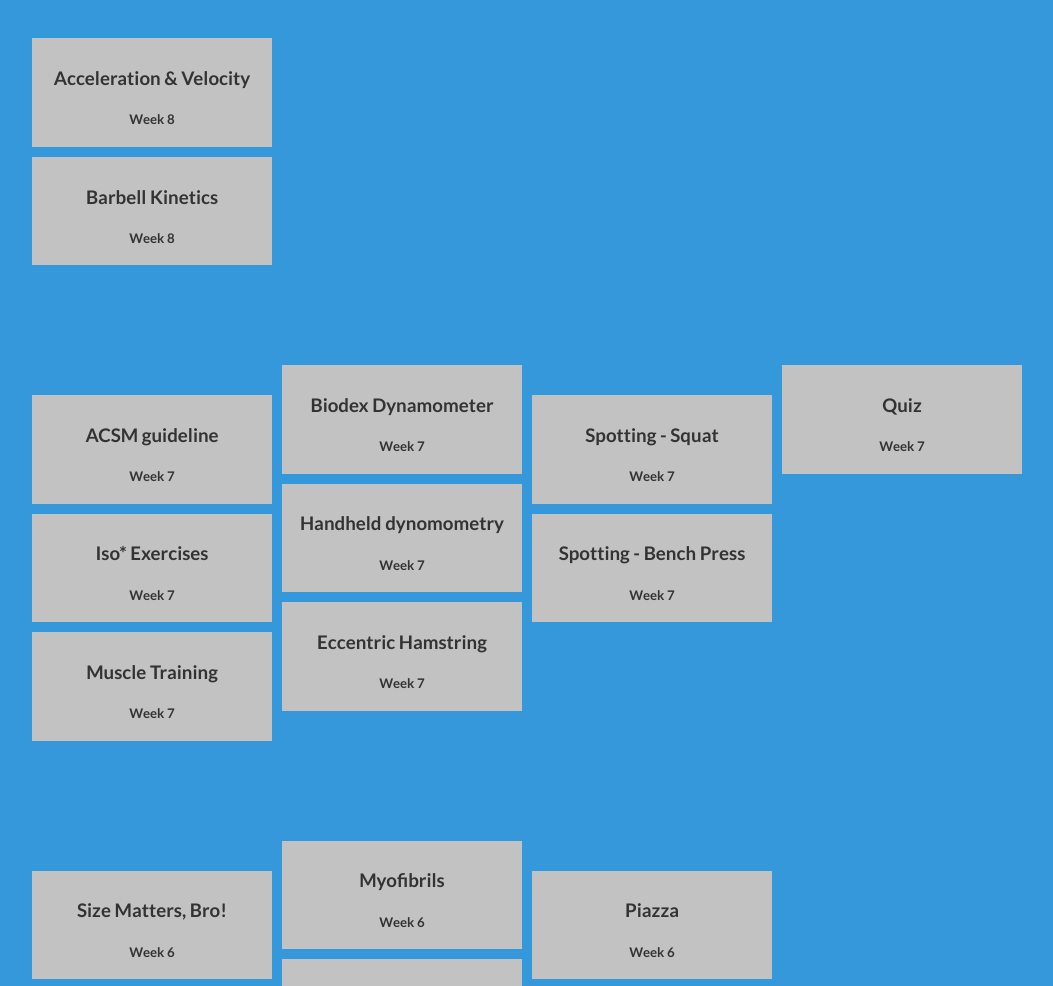
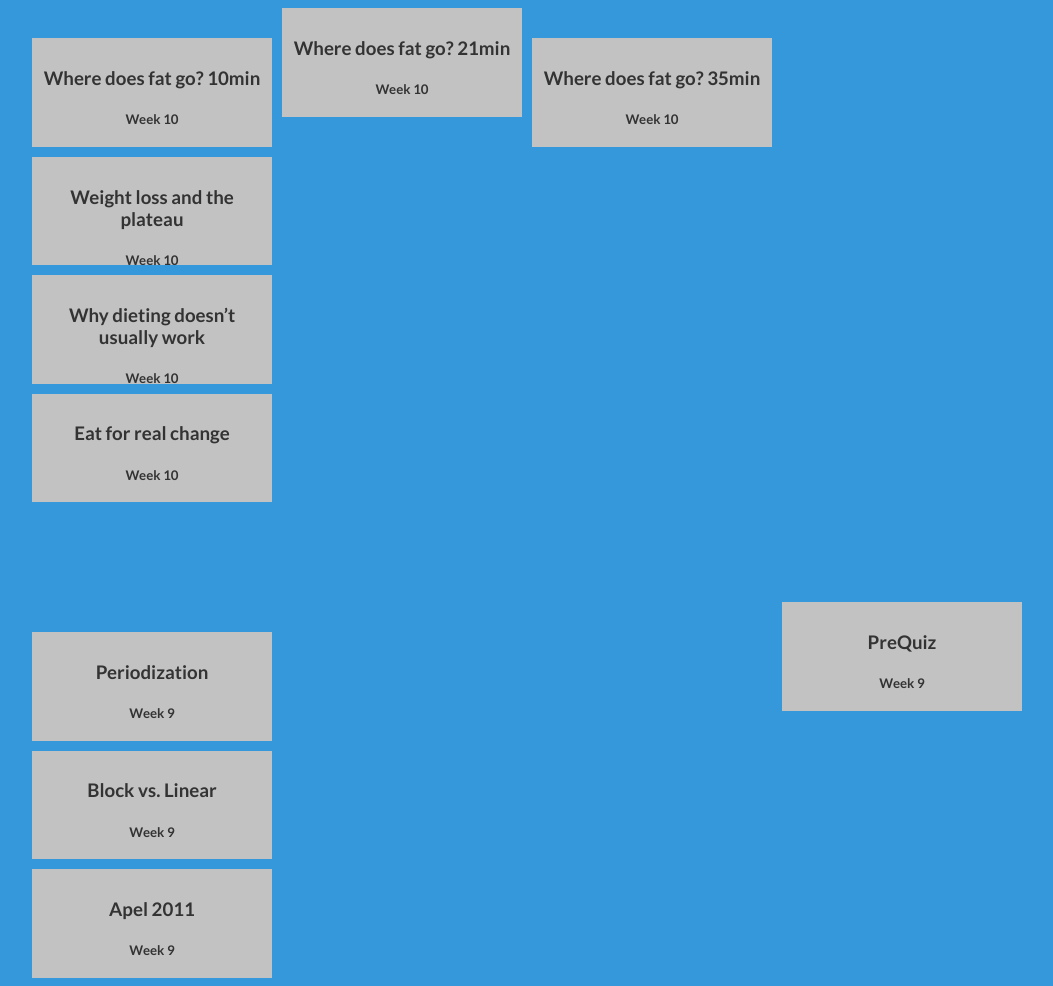
Before and after one commit to SoxFace/fhs-learning-comparison, a plain HTML site: page visual-semester-guide/index.html in a window 1280 px wide. Shown: the part 286-1272 px from the top of the page, without its empty margins (113-1166 px from the left). Drawn offline with Linux system fonts and the light colour scheme.

Commit message:
week 10 added

```diff
--- a/visual-semester-guide/index.html
+++ b/visual-semester-guide/index.html
@@ -33,6 +33,191 @@
 					<a href="staff.html">Staff</a>
 				</nav>
 			</header>
+
+			<section id="week10" class="grid clearfix">
+			<!-- ROW 1 -->
+				<a href="https://youtu.be/JOSCs-yLwno" target="_blank">
+					<figure>
+						<img src="img/placeholder.png" />
+						<figcaption>
+							<h3>Where does fat go? 10min</h3>
+							<h5>Week 10</h5>
+						</figcaption>
+					</figure>
+				</a>
+				<a href="https://www.youtube.com/watch?v=vuIlsN32WaE" target="_blank">
+					<figure>
+						<img src="img/placeholder.png" />
+						<figcaption>
+							<h3>Where does fat go? 21min</h3>
+							<h5>Week 10</h5>
+						</figcaption>
+					</figure>
+				</a>
+				<a href="https://www.youtube.com/watch?v=Ddo3KlMWeKI" target="_blank">
+					<figure>
+						<img src="img/placeholder.png" />
+						<figcaption>
+							<h3>Where does fat go? 35min</h3>
+							<h5>Week 10</h5>
+						</figcaption>
+					</figure>
+				</a>
+				<a>
+					<figure>
+						<img src="img/placeholder-blank.png" />
+					</figure>
+				</a>
+
+				<!-- ROW 2 -->
+				<a href="https://youtu.be/ep9j7YaTfMg" target="_blank">
+					<figure>
+						<img src="img/placeholder.png" />
+						<figcaption>
+							<h3>Weight loss and the plateau</h3>
+							<h5>Week 10</h5>
+						</figcaption>
+					</figure>
+				</a>
+				<a>
+					<figure>
+						<img src="img/placeholder-blank.png" />
+					</figure>
+				</a>
+				<a>
+					<figure>
+						<img src="img/placeholder-blank.png" />
+					</figure>
+				</a>
+				<a>
+					<figure>
+						<img src="img/placeholder-blank.png" />
+					</figure>
+				</a>
+
+				<!-- ROW 3 -->
+				<a href="https://youtu.be/jn0Ygp7pMbA" target="_blank">
+					<figure>
+						<img src="img/placeholder.png" />
+						<figcaption>
+							<h3>Why dieting doesn’t usually work</h3>
+							<h5>Week 10</h5>
+						</figcaption>
+					</figure>
+				</a>
+				<a>
+					<figure>
+						<img src="img/placeholder-blank.png" />
+					</figure>
+				</a>
+				<a>
+					<figure>
+						<img src="img/placeholder-blank.png" />
+					</figure>
+				</a>
+				<a>
+					<figure>
+						<img src="img/placeholder-blank.png" />
+					</figure>
+				</a>
+
+				<!-- ROW 4 -->
+				<a href="https://youtu.be/fbeFn1Xcqo4" target="_blank">
+					<figure>
+						<img src="img/placeholder.png" />
+						<figcaption>
+							<h3>Eat for real change</h3>
+							<h5>Week 10</h5>
+						</figcaption>
+					</figure>
+				</a>
+				<a>
+					<figure>
+						<img src="img/placeholder-blank.png" />
+					</figure>
+				</a>
+				<a>
+					<figure>
+						<img src="img/placeholder-blank.png" />
+					</figure>
+				</a>
+				<a>
+					<figure>
+						<img src="img/placeholder-blank.png" />
+					</figure>
+				</a>
+
+			</section>
+
+			<section id="week9" class="grid clearfix">
+			<!-- ROW 1 -->
+				<a href="http://breakingmuscle.com/strength-conditioning/a-simple-guide-to-periodization-for-strength-training" target="_blank">
+					<figure>
+						<img src="img/placeholder.png" />
+						<figcaption>
+							<h3>Periodization</h3>
+							<h5>Week 9</h5>
+						</figcaption>
+					</figure>
+				</a>
+				<a>
+					<figure>
+						<img src="img/placeholder-blank.png" />
+					</figure>
+				</a>
+				<a>
+					<figure>
+						<img src="img/placeholder-blank.png" />
+					</figure>
+				</a>
+				<a href="https://aelp.smartsparrow.com/learn/open/9sdua418" target="_blank">
+						<figure>
+							<img src="img/placeholder.png" />
+							<figcaption>
+								<h3>PreQuiz</h3>
+								<h5>Week 9</h5>
+							</figcaption>
+						</figure>
+					</a>
+
+				<!-- ROW 2 -->
+					<a href="http://breakingmuscle.com/strength-conditioning/block-periodization-versus-linear-periodization-which-is-better" target="_blank">
+						<figure>
+							<img src="img/placeholder.png" />
+							<figcaption>
+								<h3>Block vs. Linear</h3>
+								<h5>Week 9</h5>
+							</figcaption>
+						</figure>
+					</a>
+					<a>
+						<figure>
+							<img src="img/placeholder-blank.png" />
+						</figure>
+					</a>
+					<a>
+						<figure>
+							<img src="img/placeholder-blank.png" />
+						</figure>
+					</a>
+					<a>
+						<figure>
+							<img src="img/placeholder-blank.png" />
+						</figure>
+					</a>
+
+					<!-- ROW 3 -->
+					<a href="https://elearning.sydney.edu.au/bbcswebdav/pid-3173247-dt-content-rid-15748741_1/xid-15748741_1?target=blank" target="_blank">
+						<figure>
+							<img src="img/placeholder.png" />
+							<figcaption>
+								<h3>Apel 2011</h3>
+								<h5>Week 9</h5>
+							</figcaption>
+						</figure>
+					</a>
+
+			</section>
 
 			<section id="week8" class="grid clearfix">
 			<!-- ROW 1 -->
```
